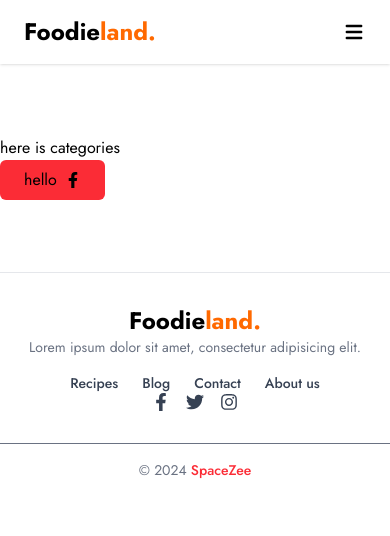
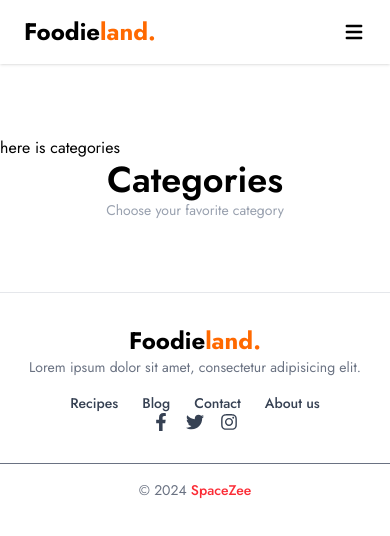
Before and after one commit to sabbir-hossen66/spaceZee-Task, a React (Vite) app: page / in a window 390 px wide. Shown: the top 536 px of the page. Built offline with nearby package versions, Linux system fonts and the light colour scheme.

Commit message:
dynamic title create with responsive

```diff
--- a/src/commonComponent/DynamicButton.jsx
+++ b/src/commonComponent/DynamicButton.jsx
@@ -2,7 +2,7 @@ import React from "react";
 
 export const DynamicButton = ({ text, bgColor = "bg-black", textColor = "text-white", icon: Icon, extraClasses = "" }) => {
   return (
-    <button className={`px-6 py-2 rounded-md flex items-center gap-2 ${bgColor} ${textColor} ${extraClasses}`}>
+    <button className={`px-6 py-2 rounded-md flex items-center gap-2 cursor-pointer ${bgColor} ${textColor} ${extraClasses}`}>
       {text}
       {Icon && <Icon />} {/* If icon exists, render it */}
     </button>
--- /dev/null
+++ b/src/commonComponent/Title.jsx
@@ -0,0 +1,16 @@
+import React from 'react';
+
+export const Title = ({ heading, subheading, align = 'center' }) => {
+  const alignmentClasses = {
+    left: 'justify-between text-left items-center',
+    center: 'justify-center text-center items-center',
+    right: 'justify-end text-right',
+  };
+
+  return (
+    <div className={`flex ${alignmentClasses[align]} flex-col lg:flex-row`}>
+      <h1 className='text-4xl font-semibold'>{heading}</h1>
+      <p className='text-sm text-gray-400'>{subheading}</p>
+    </div>
+  );
+};
--- a/src/components/categories/Categories.jsx
+++ b/src/components/categories/Categories.jsx
@@ -1,12 +1,12 @@
 import React from 'react';
-import { DynamicButton } from '../../commonComponent/DynamicButton';
-import { FaFacebookF } from 'react-icons/fa';
+import { Title } from '../../commonComponent/Title';
+
 
 const Categories = () => {
   return (
     <div>
       <h2>here is categories</h2>
-      <DynamicButton text='hello' bgColor='bg-red-500' textColor='black' icon={FaFacebookF} />
+      <Title heading='Categories' subheading='Choose your favorite category' align='left' />
     </div>
   );
 };
```
